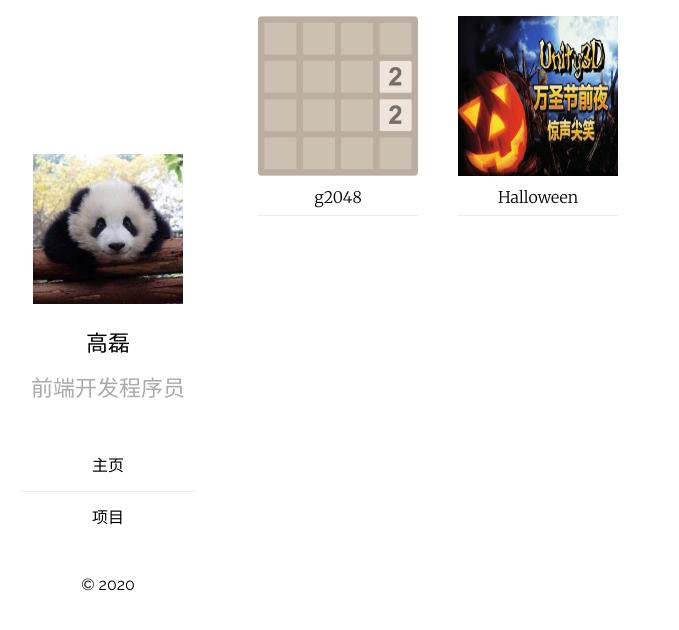
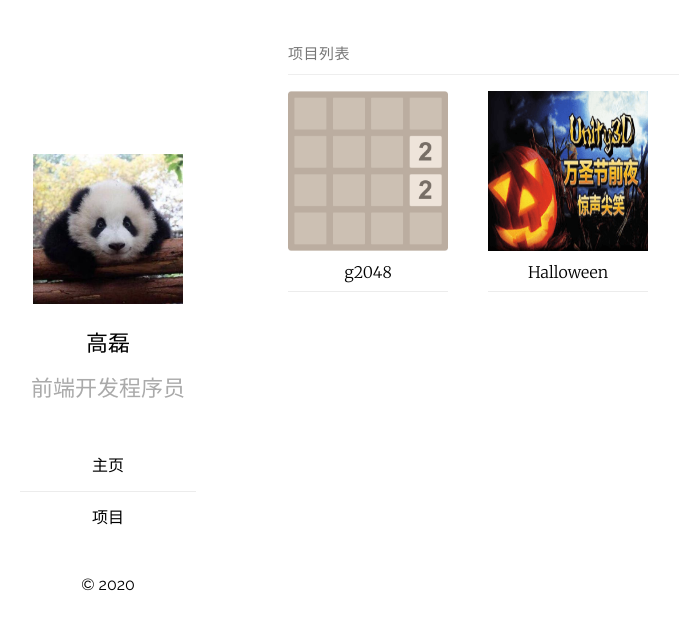
Before and after one commit to storylei/storylei.github.io, a Jekyll site: the page built from demo.html, in a window 1280 px wide. Shown: the top 630 px of the page, without its empty margins (77-756 px from the left). Built offline with Jekyll 4.4.1, drawn with Linux system fonts in a browser that asks for light colours.

Commit message:
Demo页面样式微调

```diff
--- a/assets/css/style.scss
+++ b/assets/css/style.scss
@@ -3,9 +3,14 @@
 
 @import "plain";
 
+.demo-posts {
+	padding: 0 40px;
+}
+
 .demo-wrap {
 	display: flex;
 	flex-wrap: wrap;
+	padding: 0;
 
 	.demo-item {
 		list-style-type: none;
@@ -44,3 +49,10 @@
 	display: block;
 	padding: 0.5rem 0;
 }
+
+blockquote {
+	padding: 0 0 0 30px;
+    margin-bottom: 20px;
+    font-size: 15px;
+    border-left: 4px solid #e9e9e9;
+}
--- a/demo.html
+++ b/demo.html
@@ -14,6 +14,8 @@ title: Demo
     {%- endfor -%}
   </ul> -->
 <!-- {%- endif -%} -->
+<div class="posts demo-posts">
+	<h1 id="posts-label">项目列表</h1>
 
 	<ul class="demo-wrap">
 		{% for item in site.data.demos %}
@@ -25,3 +27,4 @@ title: Demo
 		</li>
 		{% endfor %}
 	</ul>
+</div>
```
Lines whose indentation alone changed are shown as unchanged.
